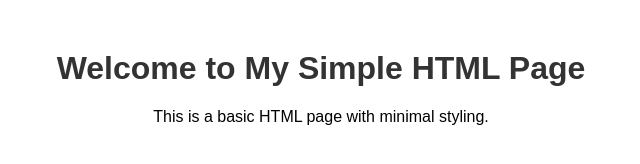
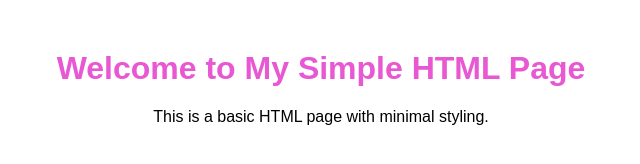
Before and after one commit to isabelathena/isabelathena.github.io, a plain HTML site: page Index.html in a window 1280 px wide. Shown: the whole page, without its empty margins (319-959 px from the left). Drawn offline with Linux system fonts and the light colour scheme.

Commit message:
Update Index.html

```diff
--- a/Index.html
+++ b/Index.html
@@ -11,7 +11,7 @@
             margin: 50px;
         }
         h1 {
-            color: #333;
+            color: #e858d2;
         }
     </style>
 </head>
```
